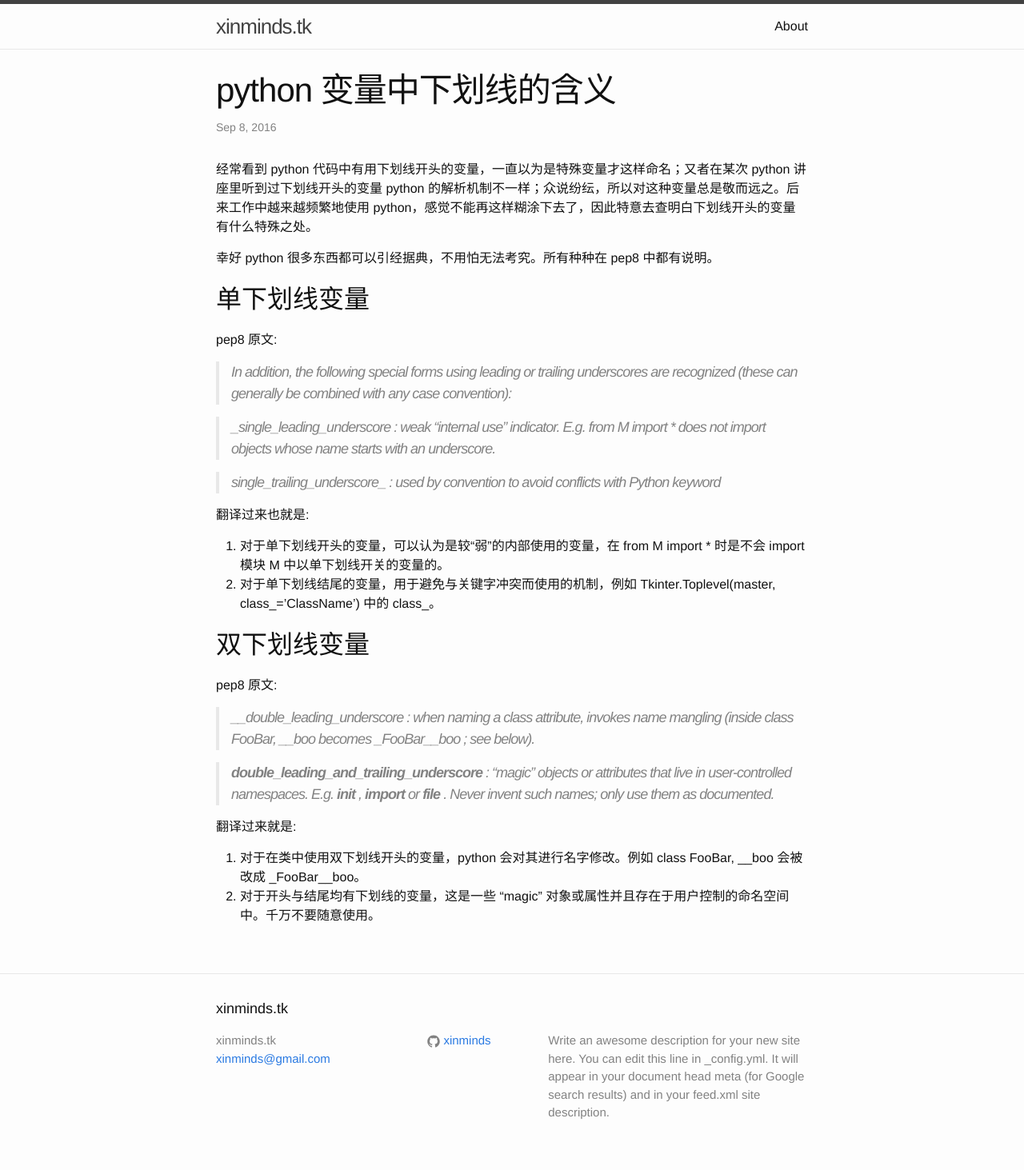
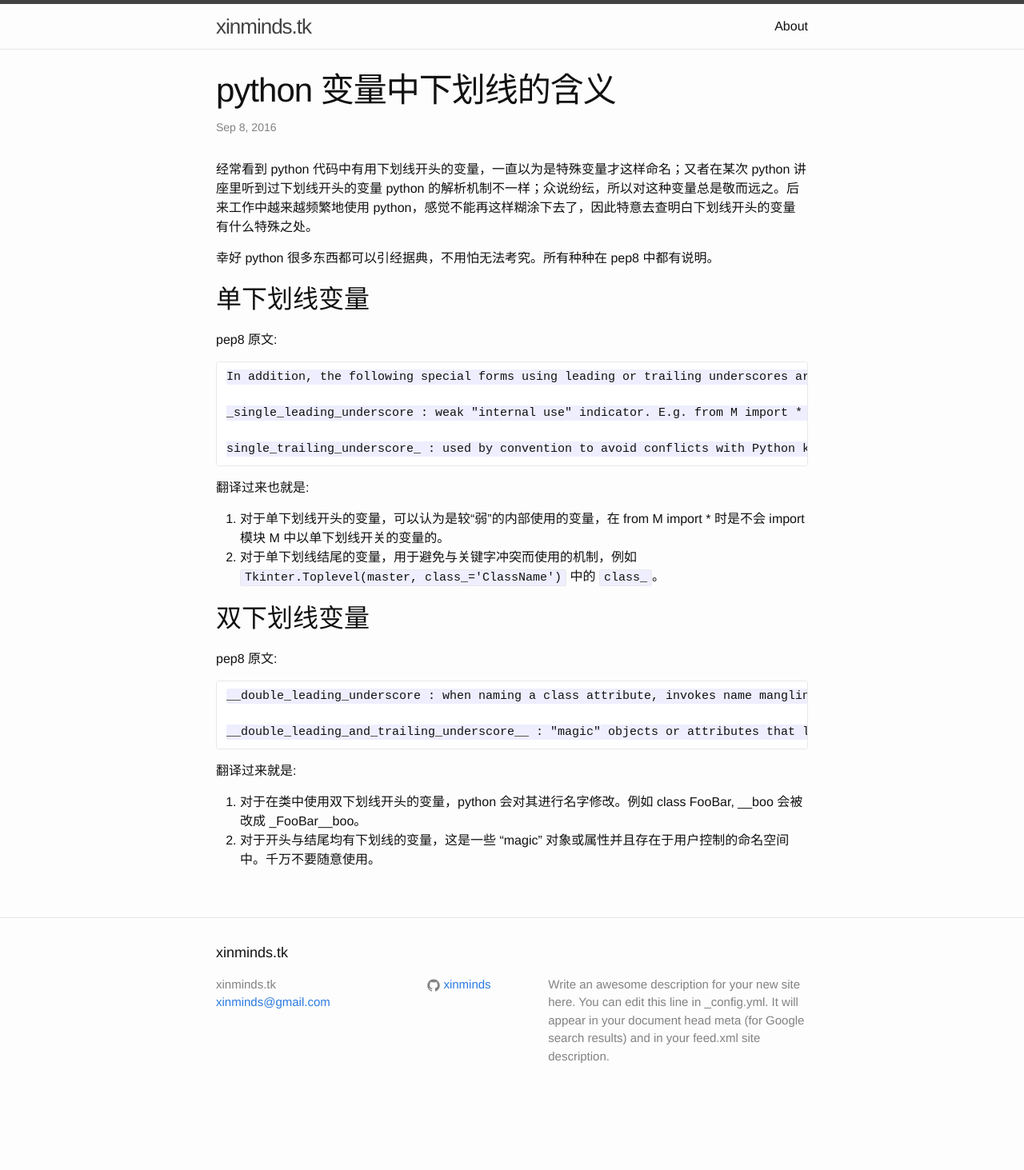
Before and after one commit to xinminds/xinminds.github.io, a Jekyll site: the page built from _posts/2016-09-08-python 变量中下划线的含义.markdown, in a window 1280 px wide. Shown: the whole page at 80% size. Built offline with Jekyll 4.4.1, drawn with Linux system fonts in a browser that asks for light colours; after the commit the page ends 1392 px from its top, so only the background shows below that.

```diff
--- a/_posts/2016-09-08-python 变量中下划线的含义.markdown
+++ b/_posts/2016-09-08-python 变量中下划线的含义.markdown
@@ -13,17 +13,17 @@ categories: python
 
 pep8 原文:
 
-> In addition, the following special forms using leading or trailing underscores are recognized (these can generally be combined with any case convention):
+    In addition, the following special forms using leading or trailing underscores are recognized (these can generally be combined with any case convention):
 
-> _single_leading_underscore : weak "internal use" indicator. E.g. from M import * does not import objects whose name starts with an underscore.
+    _single_leading_underscore : weak "internal use" indicator. E.g. from M import * does not import objects whose name starts with an underscore.
 
-> single_trailing_underscore_ : used by convention to avoid conflicts with Python keyword
+    single_trailing_underscore_ : used by convention to avoid conflicts with Python keyword
 
 
 翻译过来也就是:
 
 1. 对于单下划线开头的变量，可以认为是较“弱”的内部使用的变量，在 from M import * 时是不会 import 模块 M 中以单下划线开关的变量的。
-2. 对于单下划线结尾的变量，用于避免与关键字冲突而使用的机制，例如 Tkinter.Toplevel(master, class_='ClassName') 中的 class_。
+2. 对于单下划线结尾的变量，用于避免与关键字冲突而使用的机制，例如 `Tkinter.Toplevel(master, class_='ClassName')` 中的 `class_`。
 
 
 ## 双下划线变量
@@ -31,9 +31,9 @@ pep8 原文:
 pep8 原文:
 
 
-> __double_leading_underscore : when naming a class attribute, invokes name mangling (inside class FooBar, __boo becomes _FooBar__boo ; see below).
+    __double_leading_underscore : when naming a class attribute, invokes name mangling (inside class FooBar, __boo becomes _FooBar__boo ; see below).
 
-> __double_leading_and_trailing_underscore__ : "magic" objects or attributes that live in user-controlled namespaces. E.g. __init__ , __import__ or __file__ . Never invent such names; only use them as documented.
+    __double_leading_and_trailing_underscore__ : "magic" objects or attributes that live in user-controlled namespaces. E.g. __init__ , __import__ or __file__ . Never invent such names; only use them as documented.
 
 
 翻译过来就是:
```
